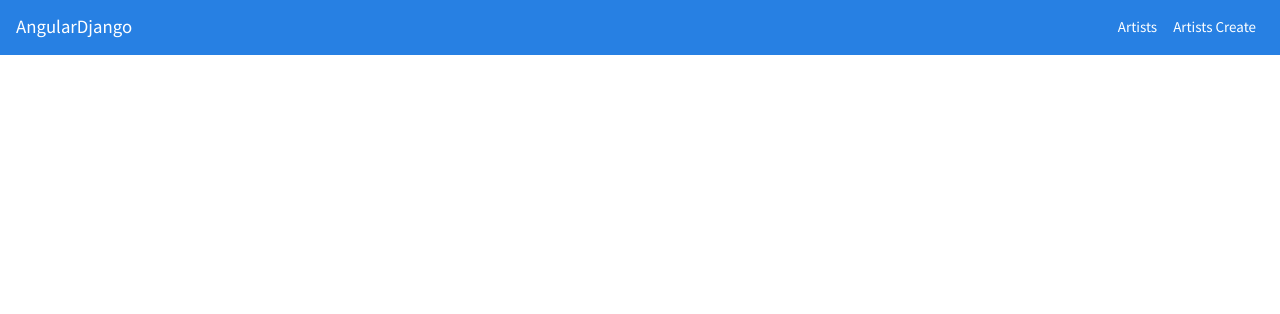
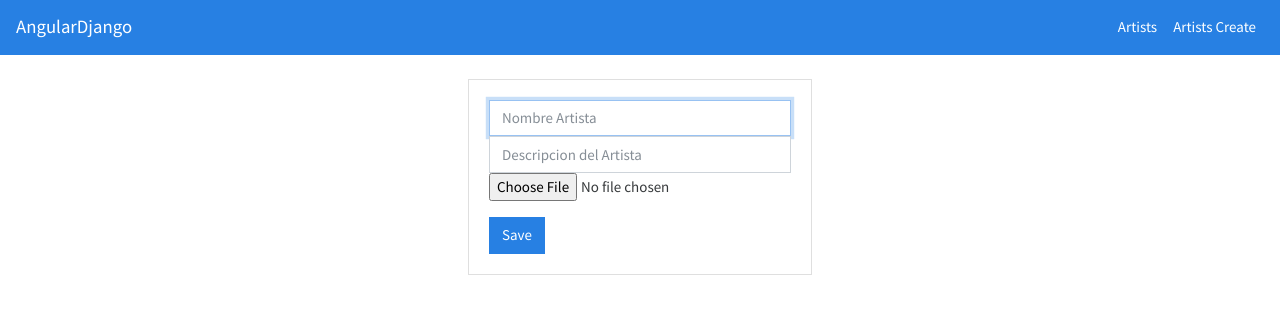
Before and after one commit to jecs580/prueba-angular, an Angular app: page /artist/create in a window 1280 px wide. Shown: the top 314 px of the page. Built offline with nearby package versions, Linux system fonts and the light colour scheme.

Commit message:
Creacion de la vista para listar los artistas

```diff
--- a/src/app/app.module.ts
+++ b/src/app/app.module.ts
@@ -1,7 +1,7 @@
 import { BrowserModule } from '@angular/platform-browser';
 import { NgModule } from '@angular/core';
 import { HttpClientModule } from '@angular/common/http';
-
+import { FormsModule } from '@angular/forms';
 import { AppRoutingModule } from './app-routing.module';
 import { AppComponent } from './app.component';
 import { NavbarComponent } from './components/navbar/navbar.component';
@@ -18,7 +18,8 @@ import { ArtistsFormComponent } from './components/artists-form/artists-form.com
   imports: [
     BrowserModule,
     AppRoutingModule,
-    HttpClientModule
+    HttpClientModule,
+    FormsModule
   ],
   providers: [],
   bootstrap: [AppComponent]
--- a/src/app/components/artists-form/artists-form.component.html
+++ b/src/app/components/artists-form/artists-form.component.html
@@ -1,5 +1,19 @@
 <div class="row">
     <div class="col-sm-4 offset-md-4">
-
+        <div class="card card-body">
+            <form (submit)="submitproduct()">
+                <div class="from-group">
+                    <input type="text" name="name" placeholder="Nombre Artista" [(ngModel)]="artist.name" class="form-control" autofocus>
+                </div>
+                <div class="from-group">
+                    <input type="text" name="description" placeholder="Descripcion del Artista" [(ngModel)]="artist.description" class="form-control">
+                </div>
+                <!-- TODO Crear subir imagen -->
+                <div class="form-group">
+                    <input type="file" accept=".png, .jpg" (change)="onUpload($event)">
+                  </div>
+                <button class="btn btn-primary btn-bloque">Save</button>
+            </form>
+        </div>
     </div>
 </div>
--- a/src/app/components/artists-form/artists-form.component.ts
+++ b/src/app/components/artists-form/artists-form.component.ts
@@ -1,15 +1,24 @@
 import { Component, OnInit } from '@angular/core';
-
+import{ Artist } from '../../interfaces/artists'
 @Component({
   selector: 'app-artists-form',
   templateUrl: './artists-form.component.html',
   styleUrls: ['./artists-form.component.css']
 })
 export class ArtistsFormComponent implements OnInit {
-
+  artist: Artist={
+    name:'',
+    description:'',
+    image:null,
+  }
   constructor() { }
 
   ngOnInit(): void {
   }
-
+  submitproduct(){
+    console.log(this.artist);
+  }
+  onUpload(e){
+    console.log('File Archivo',e.target.files[0]);
+  }
 }
--- a/src/app/components/artists-list/artists-list.component.html
+++ b/src/app/components/artists-list/artists-list.component.html
@@ -1 +1,20 @@
-<p>artists-list works!</p>
+<div *ngFor="let artist of artists" class="card card-body mb-2">
+    <div class="row">
+        <div class="col-md-8">
+            <ul>
+                <li>
+                    id: {{artist.id}}
+                </li>
+                <li>
+                    nombre: {{artist.name}}
+                </li>
+                <li>
+                    descripcion: {{artist.description}}
+                </li>
+            </ul>
+        </div>
+        <div class="col-md-4">
+            <img [src]="artist.image" class="card-img">
+        </div>
+    </div>
+</div>
--- a/src/app/components/artists-list/artists-list.component.ts
+++ b/src/app/components/artists-list/artists-list.component.ts
@@ -7,7 +7,7 @@ import { Artist } from '../../interfaces/artists';
   styleUrls: ['./artists-list.component.css']
 })
 export class ArtistsListComponent implements OnInit {
-  artists: Artist;
+  artists: Artist[]=[];
   constructor(private artistsService: ArtistsService) { }
 
   ngOnInit(): void {
@@ -16,9 +16,16 @@ export class ArtistsListComponent implements OnInit {
 
   getArtists() {
     this.artistsService.getArtists()
-    .subscribe(
-      res => console.log(res),
-      error => console.log(error)
+      .subscribe(
+        res =>{
+          console.log(res);
+          this.artists=res;
+          console.log("Esto es de artist",this.artists);
+      },
+        error => {
+          console.log(error);
+        }
+
       )
   }
 }
--- a/src/app/interfaces/artists.ts
+++ b/src/app/interfaces/artists.ts
@@ -2,5 +2,5 @@ export interface Artist {
     _id?: string;
     name: string;
     description: string;
-    image?: string;
+    image?: File;
 }
```
